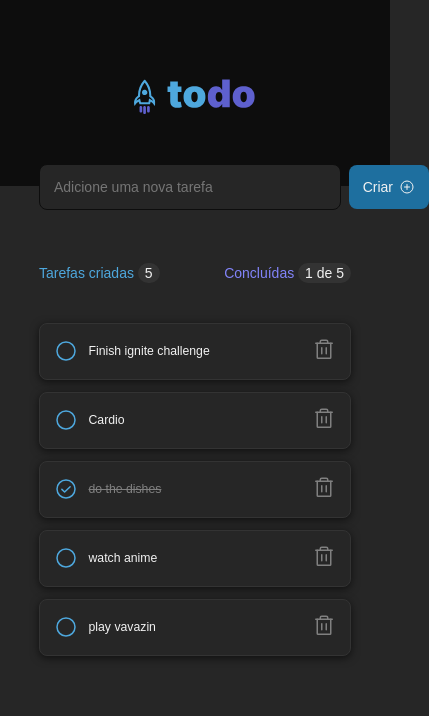
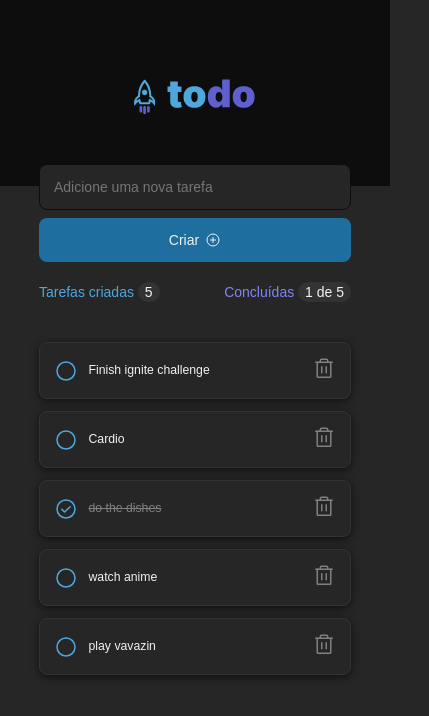
Before and after one commit to BacelarVitor/react-todo, a React (Vite) app: page / in a window 390 px wide. Shown: the top 716 px of the page, 429 px wide, since content can reach past the window. Built offline with nearby package versions, Linux system fonts and the light colour scheme.

Commit message:
add responsividade to input

```diff
--- a/src/Input.module.css
+++ b/src/Input.module.css
@@ -28,3 +28,20 @@
     align-items: center;
     gap: 6px;
 }
+
+@media (max-width: 768px) {
+    .form {
+        max-width: 80%;
+        flex-direction: column;
+        justify-content: center;
+    }
+
+    .input {
+        width: 100%;
+    }
+
+    .button {
+        width: 100%;
+        justify-content: center;
+    }
+}
--- a/src/TodoList.module.css
+++ b/src/TodoList.module.css
@@ -52,3 +52,9 @@
     font-weight: bold;
     padding-top: 8.5rem;
 }
+
+@media (max-width: 768px) {
+    .wrapper{
+        margin-top: 7rem;
+    }
+}
```
